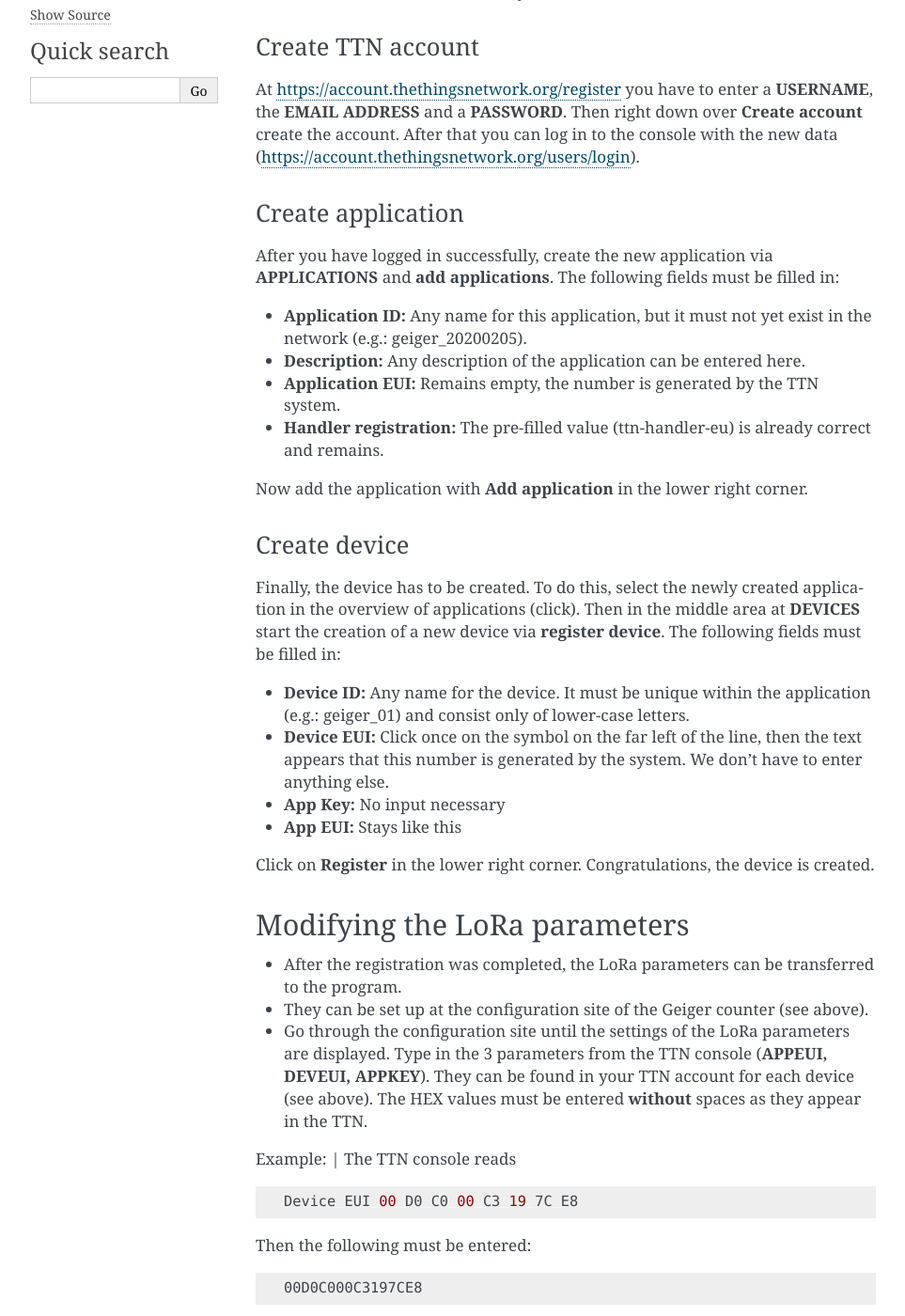
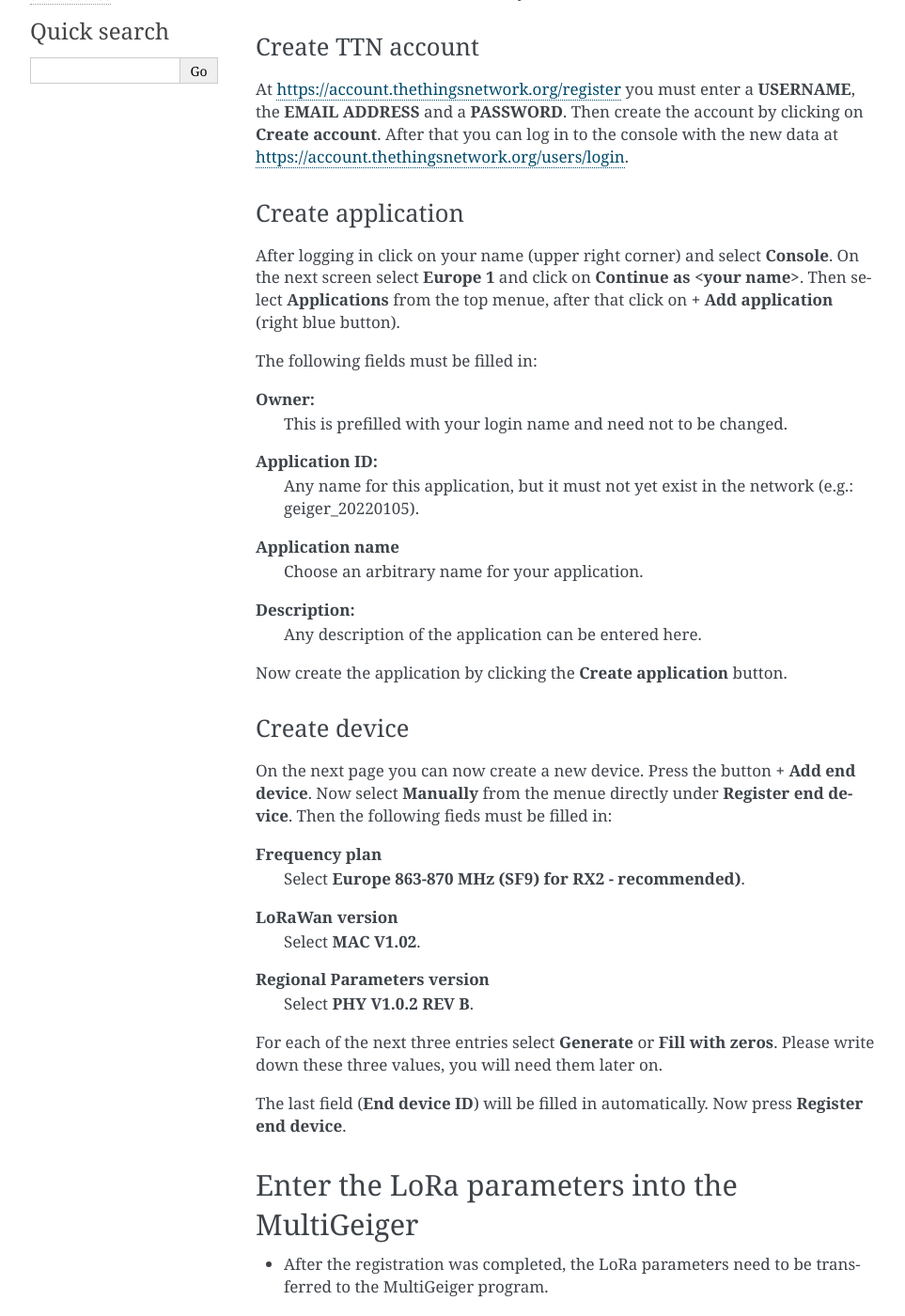
Before and after one commit to ecocurious2/MultiGeiger, a Sphinx documentation site: the page built from docs/source/setup_lora.rst, in a window 1280 px wide and 1400 px high, scrolled down 397 px. Shown: the whole window at 94% size, without its empty margins (148-1111 px from the left). Built offline with Sphinx 7.4.7, drawn with Linux system fonts in a browser that asks for light colours; some of the changed text lies outside the part shown.

Commit message:
Manual adapted for TTN_V3

```diff
--- a/docs/source/setup_lora.rst
+++ b/docs/source/setup_lora.rst
@@ -4,13 +4,13 @@
 Setup (LoRA)
 ------------
 
-The MultiGeiger can be connected with the followng steps to TTN (“The
+The MultiGeiger can be connected with the followng steps to TTN_V3 (“The
 Things Network”):
 
 -  Create the TTN device in your profile at *The Things Network*
--  Transfer the parameters to the multi-pointer
--  Login at *sensor.community* (former luftdaten.info)
--  HTTP integration
+-  Transfer the parameters to the MultiGeiger
+-  Login at *sensor.community*
+-  Webhook integration
 
 Creating a TTN device
 ~~~~~~~~~~~~~~~~~~~~~
@@ -21,71 +21,69 @@
 Create TTN account
 ^^^^^^^^^^^^^^^^^^
 
-At https://account.thethingsnetwork.org/register you have to enter a
-**USERNAME**, the **EMAIL ADDRESS** and a **PASSWORD**. Then right down
-over **Create account** create the account. After that you can log in to
-the console with the new data
-(https://account.thethingsnetwork.org/users/login).
+At https://account.thethingsnetwork.org/register you must enter a
+**USERNAME**, the **EMAIL ADDRESS** and a **PASSWORD**. Then create the account by clicking on
+**Create account**.  After that you can log in to
+the console with the new data at
+https://account.thethingsnetwork.org/users/login.
 
 Create application
 ^^^^^^^^^^^^^^^^^^
 
-After you have logged in successfully, create the new application via
-**APPLICATIONS** and **add applications**. The following fields must be
+After logging in click on your name (upper right corner) and select **Console**.
+On the next screen select **Europe 1** and click on **Continue as <your name>**. Then select **Applications** from the top menue,
+after that click on **+ Add application** (right blue button).
+
+The following fields must be
 filled in:
 
--  **Application ID:**
+**Owner:**
+  This is prefilled with your login name and need not to be changed.
+**Application ID:**
    Any name for this application, but it must not yet exist in the
-   network (e.g.: geiger_20200205).
--  **Description:**
+   network (e.g.: geiger_20220105).
+**Application name**
+  Choose an arbitrary name for your application.
+**Description:**
    Any description of the application can be entered here.
--  **Application EUI:**
-   Remains empty, the number is generated by the TTN system.
--  **Handler registration:**
-   The pre-filled value (ttn-handler-eu) is already correct and remains.
 
-Now add the application with **Add application** in the lower right
-corner.
+Now create the application by clicking the **Create application** button.
 
 Create device
 ^^^^^^^^^^^^^
 
-Finally, the device has to be created. To do this, select the newly
-created application in the overview of applications (click). Then in the
-middle area at **DEVICES** start the creation of a new device via
-**register device**. The following fields must be filled in:
+On the next page you can now create a new device.  Press the button **+ Add end device**.
+Now select **Manually** from the menue directly under **Register end device**.
+Then the following fieds must be filled in:
 
--  **Device ID:**
-   Any name for the device. It must be unique within the application
-   (e.g.: geiger_01) and consist only of lower-case letters.
--  **Device EUI:**
-   Click once on the symbol on the far left of the line, then the text
-   appears that this number is generated by the system. We don’t have to
-   enter anything else.
--  **App Key:**
-   No input necessary
--  **App EUI:**
-   Stays like this
+**Frequency plan**
+  Select **Europe 863-870 MHz (SF9) for RX2 - recommended)**.
+**LoRaWan version**
+  Select **MAC V1.02**.
+**Regional Parameters version**
+  Select **PHY V1.0.2 REV B**.
 
-Click on **Register** in the lower right corner. Congratulations, the
-device is created.
+For each of the next three entries select **Generate** or **Fill with zeros**. Please write down these three values,
+you will need them later on.
 
-Modifying the LoRa parameters
-~~~~~~~~~~~~~~~~~~~~~~~~~~~~~
+The last field (**End device ID**) will be filled in automatically.
+Now press **Register end device**.
 
--  After the registration was completed, the LoRa parameters can be transferred to the program.
--  They can be set up at the configuration site of the Geiger counter (see above).
--  Go through the configuration site until the settings of the LoRa  parameters are displayed.
-   Type in the 3 parameters from the TTN console (**APPEUI, DEVEUI, APPKEY**).
-   They can be found in your TTN account for each device (see above).
-   The HEX values must be entered **without** spaces as they appear in the TTN.
+Enter the LoRa parameters into the MultiGeiger
+~~~~~~~~~~~~~~~~~~~~~~~~~~~~~~~~~~~~~~~~~~~~~~
 
-Example:
-| The TTN console reads
+-  After the registration was completed, the LoRa parameters need to be transferred to the MultiGeiger program.
+-  These can be entered via the configuration page of the MultiGeiger (see above).
+-  Now go through the configuration on the configuration page until the settings of the LoRa  parameters are displayed
+   and enter them here. Type in the 3 parameters from the TTN console (**APPEUI, DEVEUI, APPKEY**).
+
+   Enter the HEX values  **without** spaces as they appear in the TTN. Example:
+
+The TTN console reads
 
 ::
 
-   Device EUI 00 D0 C0 00 C3 19 7C E8
+   Device EUI    00 D0 C0 00 C3 19 7C E8
 
 Then the following must be entered:
 
@@ -93,79 +91,79 @@
 
    00D0C000C3197CE8
 
-This is also applies to **APPEUI** and **APPKEY** .
+This is also applies to **APPEUI** and **APPKEY**.
+After entering these parameters, please restart the Multigeiger.
 
-Logging data into sensor.community (formerly luftdaten.info)
-~~~~~~~~~~~~~~~~~~~~~~~~~~~~~~~~~~~~~~~~~~~~~~~~~~~~~~~~~~~~
-
-If you want the MultiGeiger to pass recorded data to *sensor.community*
-via TTN, you have to register it. The registration is similar to the TTN
-registration described above. In the following, only the changes are
+Logging data to sensor.community
+~~~~~~~~~~~~~~~~~~~~~~~~~~~~~~~~
+If you want to transfer the data from Multigeiger to sensor.community, you have to
+register at sensor.community. The registration process is similar to the description
+above ("Login to sensor.community").  In the following, only the changes are
 explained:
 
--  Sensor ID:
+**Sensor ID:**
    Enter the last 4 bytes of the DEVEUI in left to right order (e.g. if
    the DEVEUI is *00 D0 C0 00 C3 19 7C E8*, so enter *C3197CE8*), but
    converted to decimal, not in HEX (finally: 3273227496).
--  Sensor Board:
-   Select **TTN**, using the small arrows on the right.
+**Sensor Board:**
+   Select **TTN**, to select use the small arrow on the right.
 
-HTTP integration
-~~~~~~~~~~~~~~~~
+Webhook integration
+~~~~~~~~~~~~~~~~~~~~
 
-To get the data from TTN to *sensor.community* you have to enable the
-HTTP integration at TTN. In the TTN console click *Applications* and
-then click on the application of the GeigerCounter
-(e.g. *geiger_20200205*). On the top right in the bar with *Overview*,
-*Devices*, *Payload Formats*, *Integrations*, *Data*, *Settings* click
-**Integrations**. Then select **HTTP Integration** via **add
-integration**.
+To get the data via TTN to *sensor.community*, the Webhook integration at TTN has to be activated.
 
-Now fill in the displayed fields:
- - **Process ID**
-   Enter any name for this integration here **Access Key:**
-   Click here once and select the *default key*
- - **URL:**
-   Enter the URL for the ttn2luft program: https://ttn2luft.citysensor.de
- - **Method:**
-   If it reads already *POST*, don’t touch it
- - **Authorization:**
-   remains empty
- - **Custom Header Name:**
-   here comes the text **X-SSID** pure
- - **Custom Header value:**
-   Enter the SSID of the sensor (the number you got when you registered at sensor.community, *NOT* the chip ID).
- - Click **Add integration** in the lower right corner to confirm the   changes.
+At the Application tab select **Integrations** from the left menue. Select **Webhooks**, then **+ Add webhook**.
+Scroll down and select **Custom webhook**.
 
-See this example how the form should look like:
-|“HTTP Integration filled”|
+Fill in the following fields:
+
+**Webhook ID**
+  Enter an arbitrary name for this hook
+**Webhook format**
+  Select **JSON**
+**Base URL**
+  Enter **https://ttn2luft.citysensor.de**
+**Downlink API key**
+  This remains empty
+
+Then click at **+ Add header entry** to add a special Header. Enter **X-SID** in the left field and your
+sensor id (the number, you received from sensor.community, **not** the chip ID) in the right field.
+Enable **Uplink message**, all other selections remain disabled. Now click **Add webhook** (or **save changes**).
 
 TTN payload (example)
 ~~~~~~~~~~~~~~~~~~~~~
 
 In order to get readable values in the TTN console instead of solely data bytes, a small script can be inserted as payload decoder.
 Go to the TTN website, log in, click **Applications** to find the application you created above.
-Select the tab **Payload Formats** in the menu bar and paste the following code into the field. Existing code will be overwritten):
+From the left menu select **Payload formatters** and then **Uplink**.
+
+At **Formatter type** select **Javascript** and in **Formatter paramater** paste following code (replace existing code):
+
 
 ::
 
-   function Decoder(bytes, port) {
-     // Decode an uplink message from a buffer
-     // (array) of bytes to an object of fields.
-     var decoded = {};
-     if(port == 1) {
-     decoded.counts = ((bytes[0]*256 + bytes[1]) * 256 + bytes[2]) * 256 + bytes[3];
-     decoded.sample_time = (bytes[4] * 256 + bytes[5]) * 256 + bytes[6];
-     decoded.tube = bytes[9];
-     var minor = (bytes[7]&0xF)+(bytes[8]>>4) ;
-     decoded.sw_version="" + (bytes[7]>>4) + "." + minor + "." + (bytes[8]&0xF);
-     }
-     if (port === 2) {
-       decoded.temp = ((bytes[0] * 256 + bytes[1]) / 10) + "°C";
-       decoded.humi = bytes[2] / 2 + "%";
-       decoded.press = ((bytes[3] * 256 + bytes[4]) / 10) + "hPa";
-     }
-     return decoded;
-   }
-
-.. |“HTTP Integration filled”| image:: images/http_integration_filled.png
+  function decodeUplink(input) {
+    var data = {};
+    if(input.fPort === 1) {
+      var minor = ((input.bytes[7] & 0xF) << 4) + (input.bytes[8] >> 4) ;
+      data.counts = ((input.bytes[0] * 256 + input.bytes[1]) * 256 + input.bytes[2]) * 256 + input.bytes[3];
+      data.sample_time = (input.bytes[4] * 256 + input.bytes[5]) * 256 + input.bytes[6];
+      data.tube = input.bytes[9];
+      data.sw_version = "" + (input.bytes[7] >>4 ) + "." + minor + "." + (input.bytes[8] & 0xF);
+    }
+    if(input.fPort === 2) {
+      var t = input.bytes[0] * 256 + input.bytes[1];
+      if (input.bytes[0] & 0x80) {
+        t |= 0xFFFF0000;
+      }
+      data.temp = t / 10 + "°C";
+      data.humidity = input.bytes[2] / 2 + "%";
+      data.press = ((input.bytes[3] * 256 + input.bytes[4]) / 10 ) + "hPa";
+    }
+    return  {
+      data: data,
+      warnings: [],
+      error: []
+    };
+  }
```
Also changed, not shown: 1 other file.
